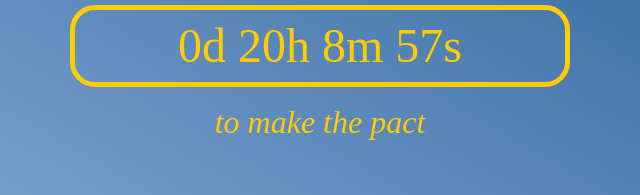
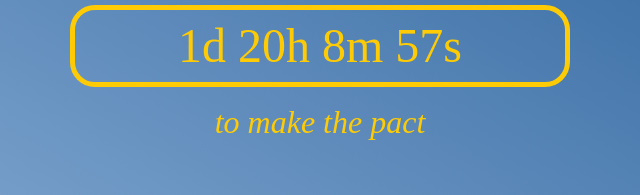
Before and after one commit to taha1211/MMPactWebsite, a plain HTML site: page index.html in a window 1280 px wide. Shown: the part 347-542 px from the top of the page, 320-960 px from the left. Drawn offline with nearby package versions, Linux system fonts and the light colour scheme; a web font is replaced by a local one.

Commit message:
changed the time to be the 12th

```diff
--- a/index.html
+++ b/index.html
@@ -112,7 +112,7 @@
     <script src="https://stackpath.bootstrapcdn.com/bootstrap/4.3.1/js/bootstrap.min.js" integrity="sha384-JjSmVgyd0p3pXB1rRibZUAYoIIy6OrQ6VrjIEaFf/nJGzIxFDsf4x0xIM+B07jRM" crossorigin="anonymous"></script>
     <script>
             // Set the date we're counting down to
-            var countDownDate = new Date("Nov 11, 2020 00:00:00").getTime();
+            var countDownDate = new Date("Nov 12, 2020 00:00:00").getTime();
 
             // Update the count down every 1 second
             var x = setInterval(function() {
```
